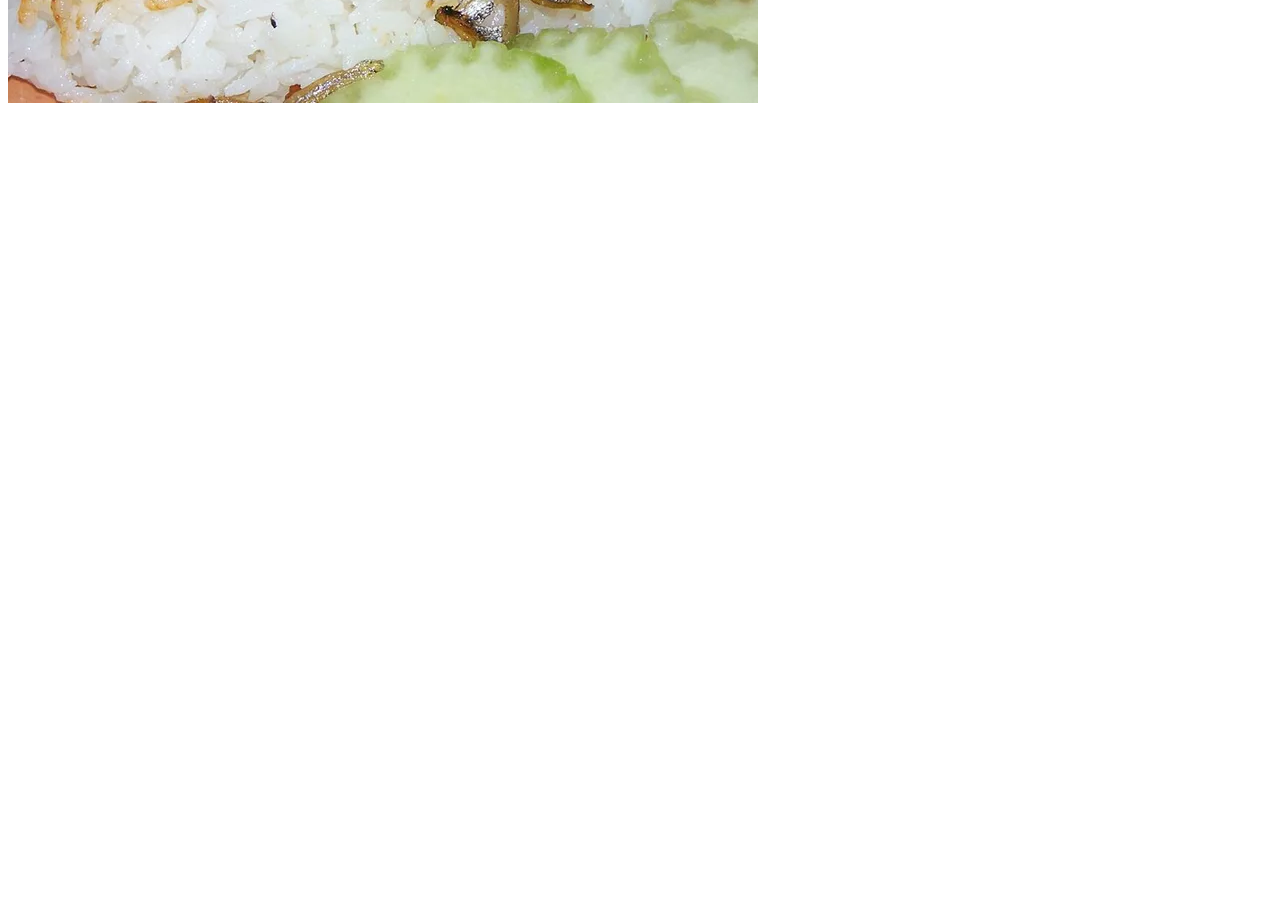
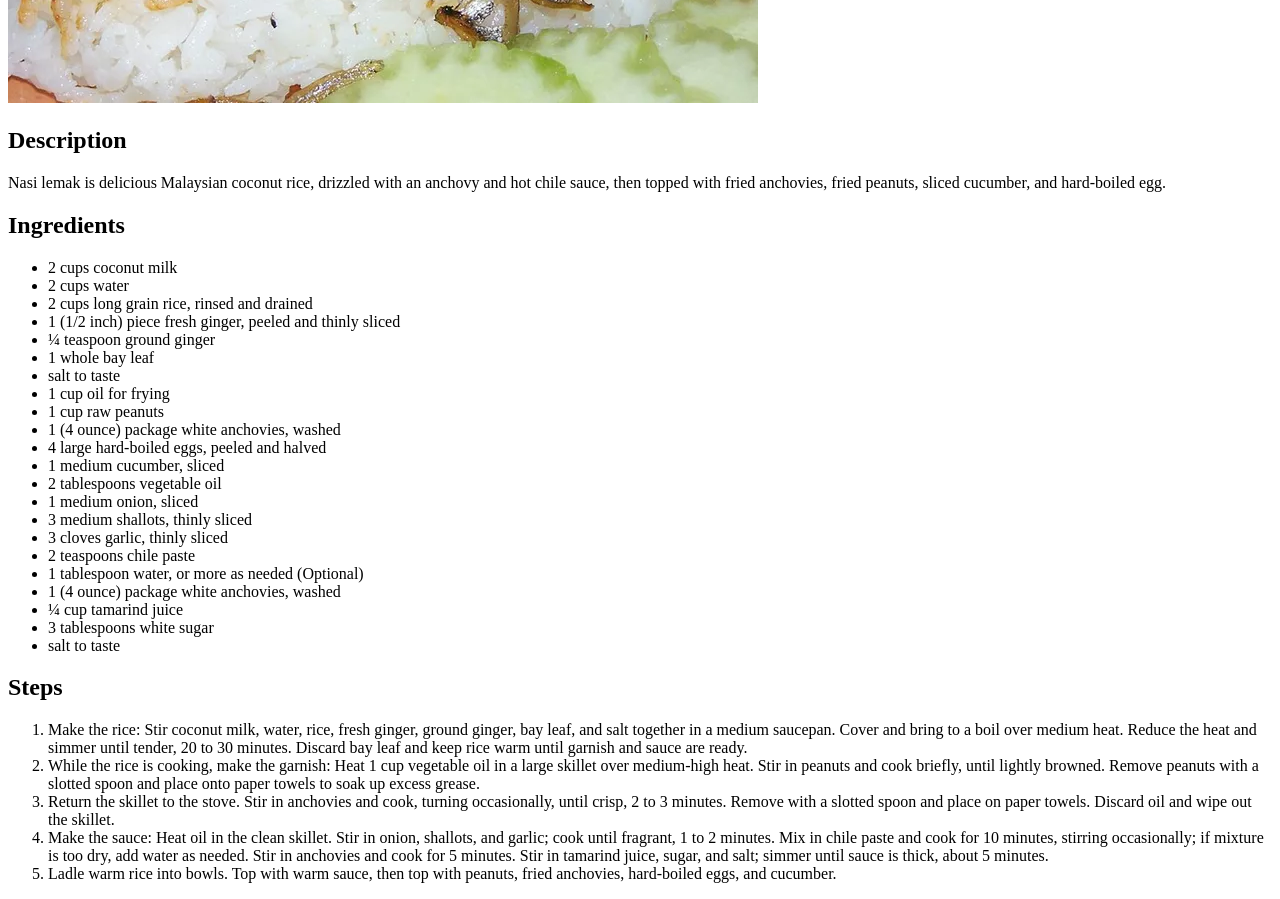
Before and after one commit to niz-dev-190324/odin-recipes, a plain HTML site: page recipes/nasi-lemak.html in a window 1280 px wide. Shown: the part 540-1439 px from the top of the page. Before the commit the page ends 800 px from the top, so only its background shows below. Drawn offline with Linux system fonts and the light colour scheme.

Commit message:
add info to nasi-lemak.html
added information about the description, ingredients and steps to the nasi lemak page

```diff
--- a/recipes/nasi-lemak.html
+++ b/recipes/nasi-lemak.html
@@ -3,10 +3,45 @@
 <head>
   <meta charset="UTF-8">
   <meta name="viewport" content="width=device-width, initial-scale=1.0">
-  <title>Document</title>
+  <title>Nasi Lemak</title>
 </head>
 <body>
   <h1>Nasi Lemak</h1>
   <img src="../images/nasi-lemak.webp" alt="">
+  <h2>Description</h2>
+  <p>Nasi lemak is delicious Malaysian coconut rice, drizzled with an anchovy and hot chile sauce, then topped with fried anchovies, fried peanuts, sliced cucumber, and hard-boiled egg.</p>
+  <h2>Ingredients</h2>
+  <ul>
+    <li>2 cups coconut milk</li>
+    <li>2 cups water</li>
+    <li>2 cups long grain rice, rinsed and drained</li>
+    <li>1 (1/2 inch) piece fresh ginger, peeled and thinly sliced</li>
+    <li>¼ teaspoon ground ginger</li>
+    <li>1 whole bay leaf</li>
+    <li>salt to taste</li>
+    <li>1 cup oil for frying</li>
+    <li>1 cup raw peanuts</li>
+    <li>1 (4 ounce) package white anchovies, washed</li>
+    <li>4 large hard-boiled eggs, peeled and halved</li>
+    <li>1 medium cucumber, sliced</li>
+    <li>2 tablespoons vegetable oil</li>
+    <li>1 medium onion, sliced</li>
+    <li>3 medium shallots, thinly sliced</li>
+    <li>3 cloves garlic, thinly sliced</li>
+    <li>2 teaspoons chile paste</li>
+    <li>1 tablespoon water, or more as needed (Optional)</li>
+    <li>1 (4 ounce) package white anchovies, washed</li>
+    <li>¼ cup tamarind juice</li>
+    <li>3 tablespoons white sugar</li>
+    <li>salt to taste</li>
+  </ul>
+  <h2>Steps</h2>
+  <ol>
+    <li>Make the rice: Stir coconut milk, water, rice, fresh ginger, ground ginger, bay leaf, and salt together in a medium saucepan. Cover and bring to a boil over medium heat. Reduce the heat and simmer until tender, 20 to 30 minutes. Discard bay leaf and keep rice warm until garnish and sauce are ready.</li>
+    <li>While the rice is cooking, make the garnish: Heat 1 cup vegetable oil in a large skillet over medium-high heat. Stir in peanuts and cook briefly, until lightly browned. Remove peanuts with a slotted spoon and place onto paper towels to soak up excess grease.</li>
+    <li>Return the skillet to the stove. Stir in anchovies and cook, turning occasionally, until crisp, 2 to 3 minutes. Remove with a slotted spoon and place on paper towels. Discard oil and wipe out the skillet.</li>
+    <li>Make the sauce: Heat oil in the clean skillet. Stir in onion, shallots, and garlic; cook until fragrant, 1 to 2 minutes. Mix in chile paste and cook for 10 minutes, stirring occasionally; if mixture is too dry, add water as needed. Stir in anchovies and cook for 5 minutes. Stir in tamarind juice, sugar, and salt; simmer until sauce is thick, about 5 minutes.</li>
+    <li>Ladle warm rice into bowls. Top with warm sauce, then top with peanuts, fried anchovies, hard-boiled eggs, and cucumber.</li>
+  </ol>
 </body>
 </html>
```
